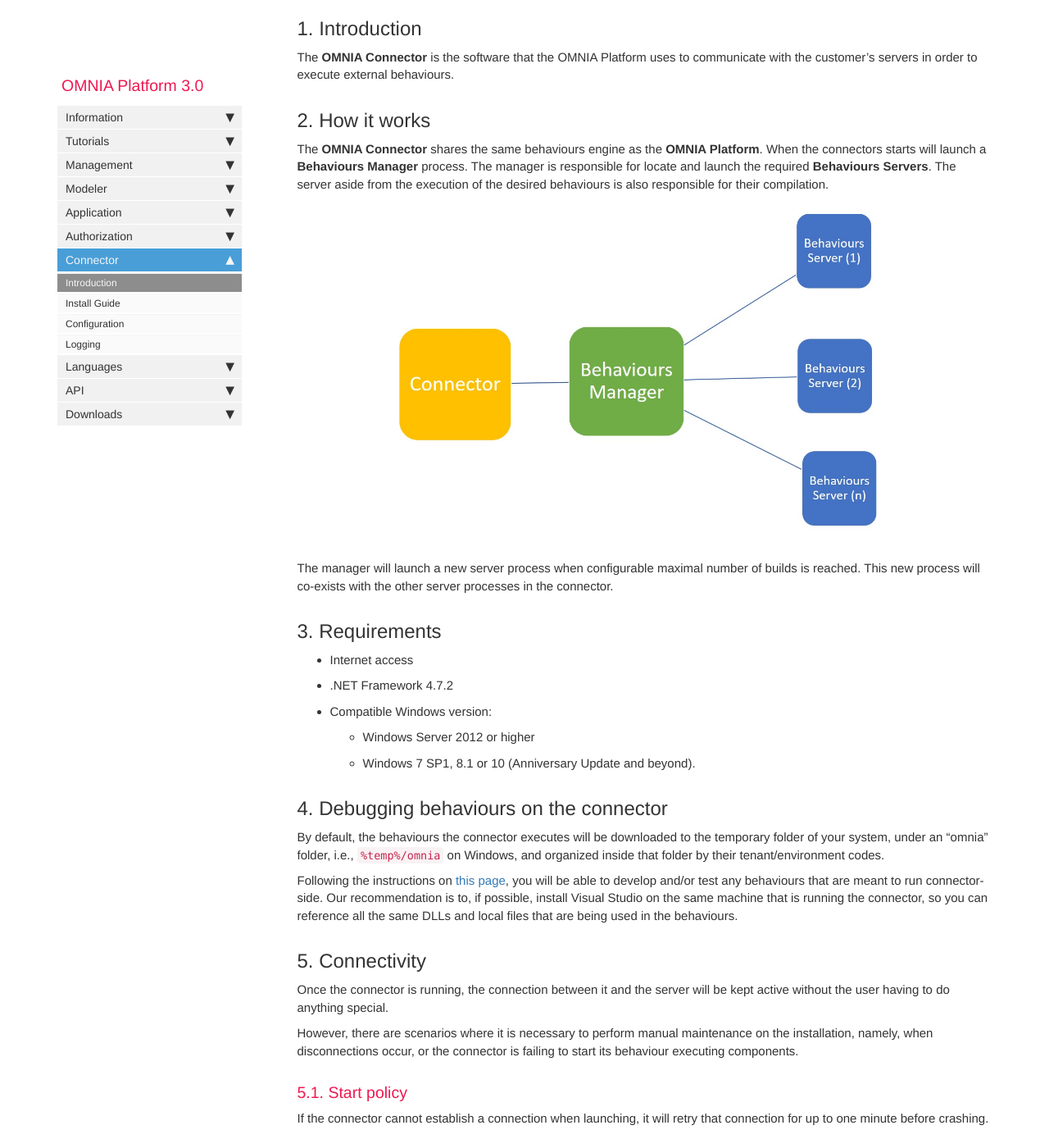
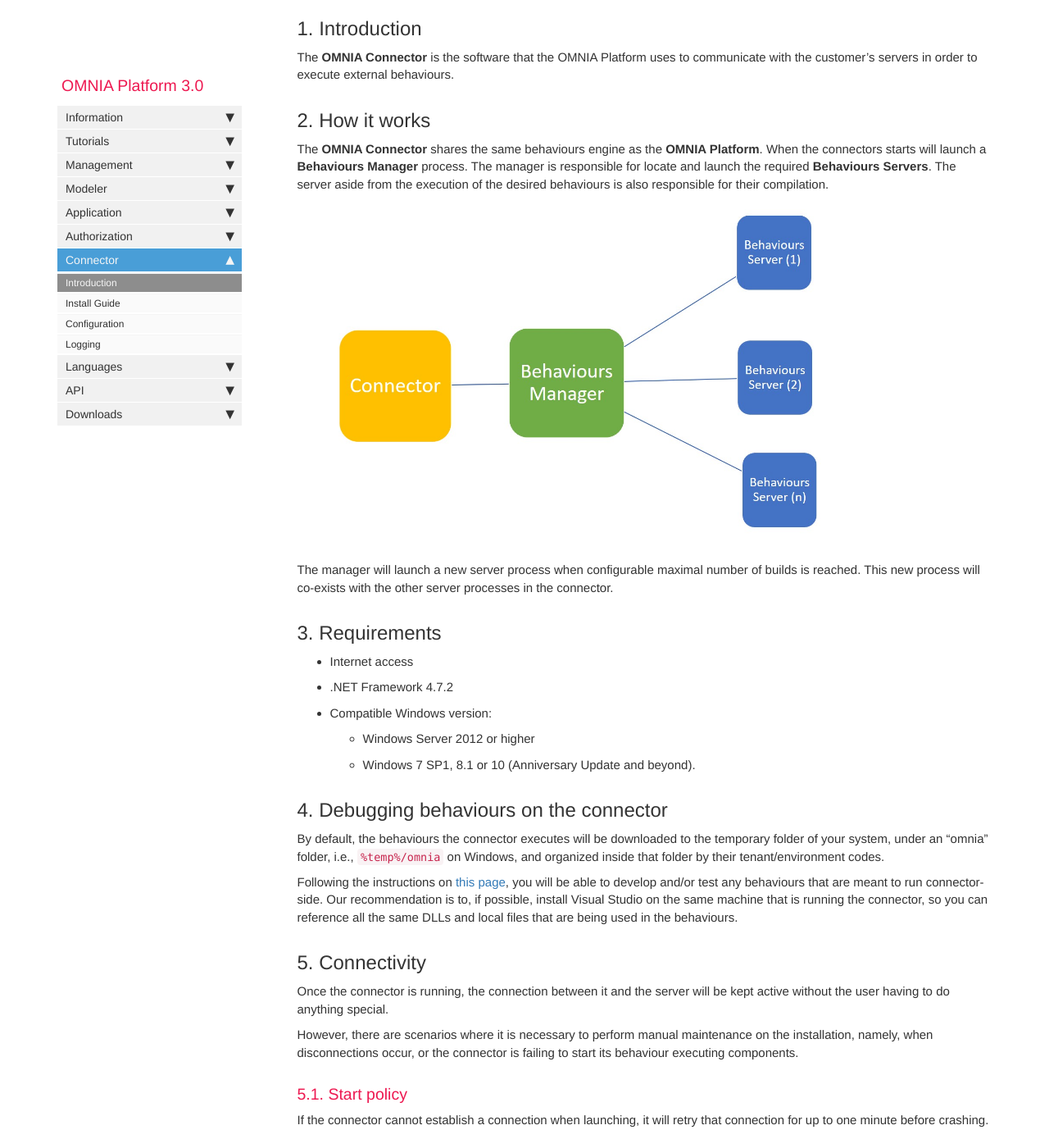
Before and after one commit to daniel8lopes/omnia3, a Jekyll site: the page built from docs/pages/omnia3/Connector/omnia3_connector_introduction.md, in a window 1280 px wide and 1400 px high, scrolled down 434 px. Shown: the whole window at 82% size. Built offline with Jekyll 4.4.1, drawn with Linux system fonts in a browser that asks for light colours; nearby versions of some CDN libraries; comment, search, counter and statistics services are not loaded.

Commit message:
Added CSS

```diff
--- a/docs/css/customstyles.css
+++ b/docs/css/customstyles.css
@@ -1199,7 +1199,7 @@ h4.panel-title {
     }
 }
 
-img[src*='#center'] {
+.image-center {
 	display: block;
     margin: auto;
 }
--- a/docs/pages/omnia3/Connector/omnia3_connector_introduction.md
+++ b/docs/pages/omnia3/Connector/omnia3_connector_introduction.md
@@ -15,7 +15,7 @@ The **OMNIA Connector** is the software that the OMNIA Platform uses to communic
 ## 2. How it works
 The **OMNIA Connector** shares the same behaviours engine as the **OMNIA Platform**. When the connectors starts will launch a **Behaviours Manager** process. The manager is responsible for locate and launch the required **Behaviours Servers**. The server aside from the execution of the desired behaviours is also responsible for their compilation.
 
-![Connector architecture](images\connector_arch.jpg#center)
+![Connector architecture](images\connector_arch.jpg){: .image-center}
 
 
 
```
